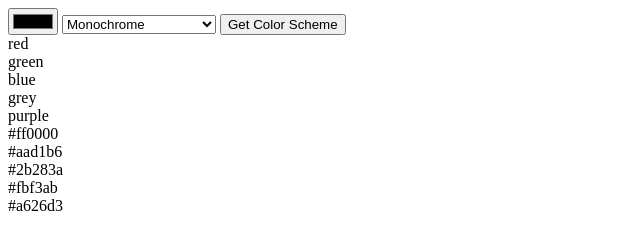
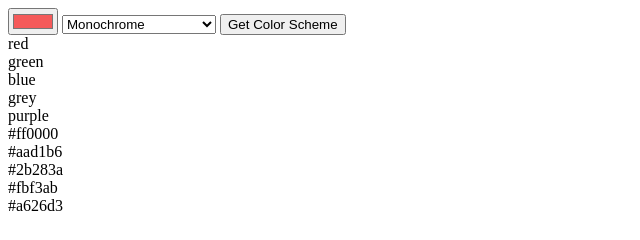
Before and after one commit to fwzmhmd/colour-scheme-generator, a plain HTML site: page index.html in a window 1280 px wide. Shown: the full height of the page, 0-640 px from the left. Drawn offline with Linux system fonts and the light colour scheme.

Commit message:
Set default color value

```diff
--- a/index.html
+++ b/index.html
@@ -16,7 +16,7 @@
   <body>
     <div id="scheme-box">
       <div id="scheme-header">
-        <input type="color" name="colorPicker" />
+        <input type="color" name="colorPicker" value="#f55a5a" />
 
         <select name="schemeNames">
           <option value="monochrome">Monochrome</option>
```
